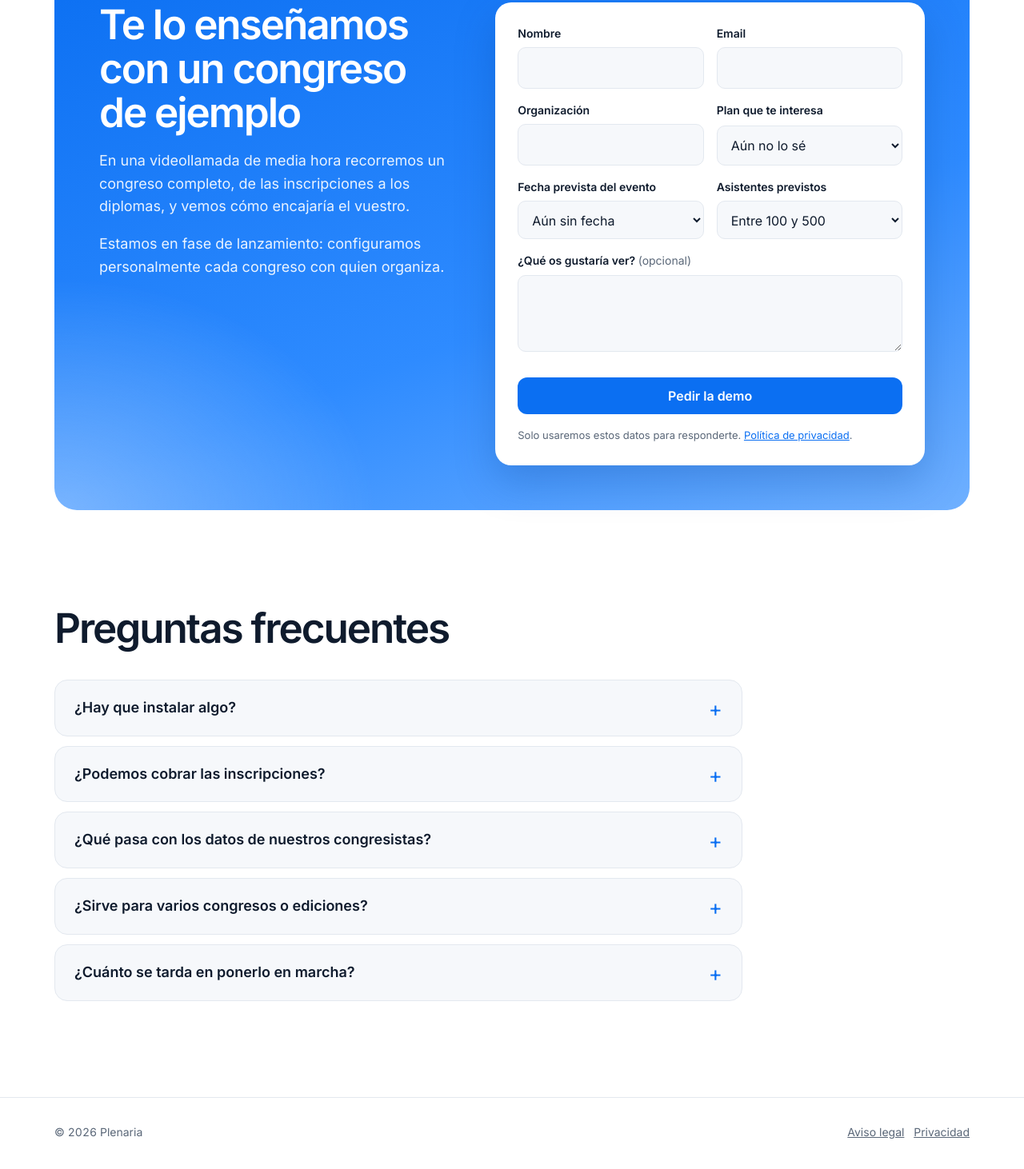
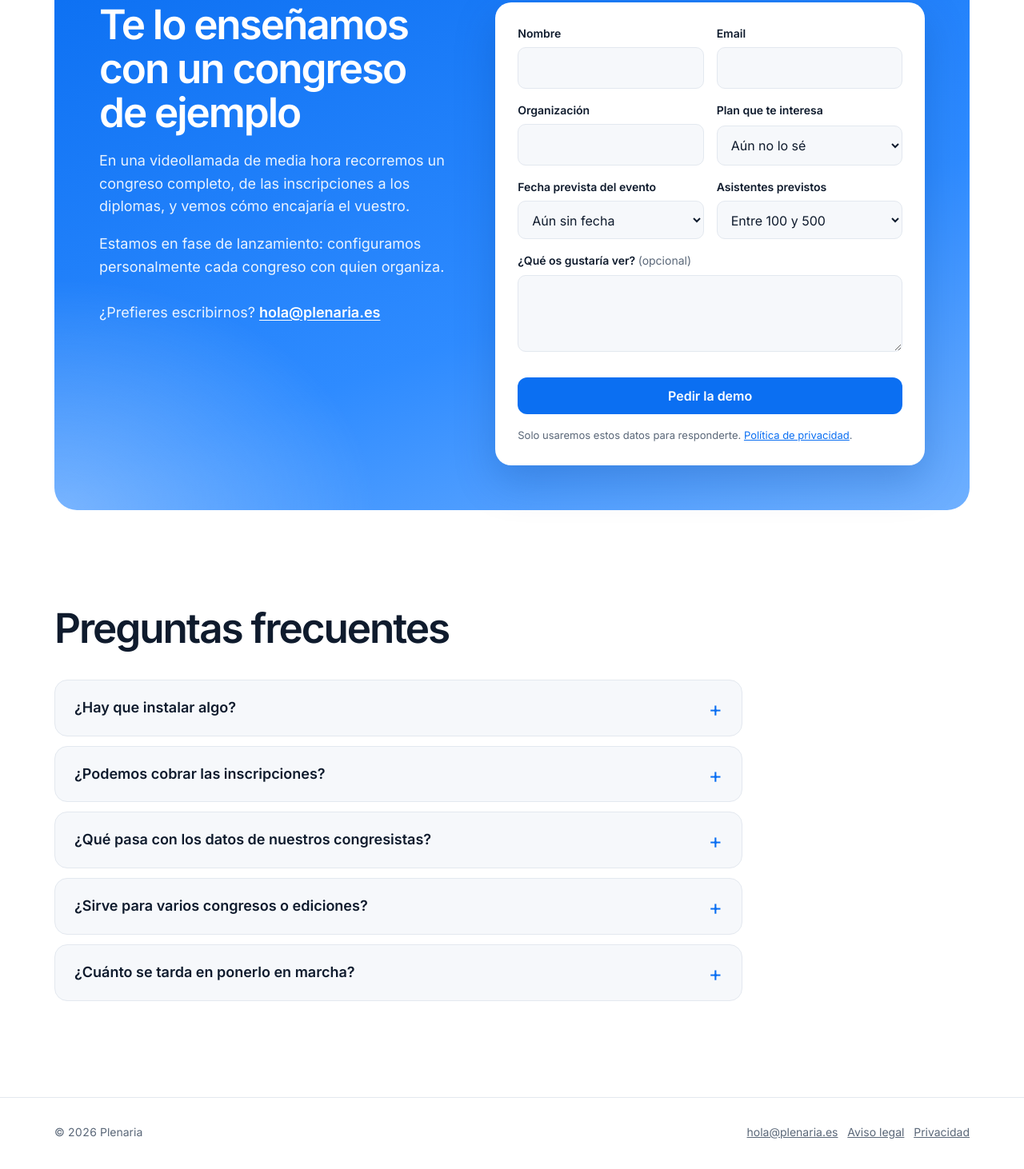
Before and after one commit to jmoralcervantes-blip/plenaria-web, a plain HTML site: page index.html in a window 1280 px wide. Shown: the part 5093-6555 px from the top of the page at 80% size. Drawn offline with Linux system fonts and the light colour scheme.

Commit message:
Email de contacto visible: hola@plenaria.es
En la sección de demo («¿Prefieres escribirnos?»), en el pie de página
y en el mensaje de error del formulario.

Co-Authored-By: Claude Opus 5.5 <noreply@anthropic.com>
Claude-Session: https://claude.ai/code/session_01CjQjMtgiBAsZShUkqKt27p

```diff
--- a/index.html
+++ b/index.html
@@ -193,6 +193,8 @@ section.block .intro{color:var(--ink-2);max-width:60ch;margin:18px 0 0;font-size
   background:radial-gradient(50% 60% at 0% 100%,rgba(255,255,255,.35),rgba(255,255,255,0) 70%),linear-gradient(160deg,#0B6FF2,#2E8BFF 60%,#6FB0FF)}
 .demo-box h2{color:#fff}
 .demo-box .intro{color:rgba(255,255,255,.9)!important}
+.demo-box .mail{margin:28px 0 0;font-size:18px;color:rgba(255,255,255,.9)}
+.demo-box .mail a{color:#fff;font-weight:600;text-decoration:underline;text-underline-offset:3px}
 form.req{background:#fff;color:var(--ink);border-radius:20px;padding:28px;display:grid;gap:16px;box-shadow:0 20px 50px rgba(8,60,140,.25)}
 .row2{display:grid;grid-template-columns:1fr 1fr;gap:16px}
 label{display:grid;gap:6px;font-size:14px;font-weight:600}
@@ -731,6 +733,7 @@ footer a{color:var(--ink-2)}
         <h2>Te lo enseñamos con un congreso de ejemplo</h2>
         <p class="intro">En una videollamada de media hora recorremos un congreso completo, de las inscripciones a los diplomas, y vemos cómo encajaría el vuestro.</p>
         <p class="intro">Estamos en fase de lanzamiento: configuramos personalmente cada congreso con quien organiza.</p>
+        <p class="mail">¿Prefieres escribirnos? <a href="mailto:hola@plenaria.es">hola@plenaria.es</a></p>
       </div>
       <form class="req" id="demo-form" novalidate>
         <input type="hidden" name="subject" value="Solicitud de demo de Plenaria">
@@ -782,7 +785,7 @@ footer a{color:var(--ink-2)}
 <footer>
   <div class="wrap">
     <span>© <span class="num" id="year">2026</span> Plenaria</span>
-    <span><a href="aviso-legal.html">Aviso legal</a> &nbsp; <a href="privacidad.html">Privacidad</a></span>
+    <span><a href="mailto:hola@plenaria.es">hola@plenaria.es</a> &nbsp; <a href="aviso-legal.html">Aviso legal</a> &nbsp; <a href="privacidad.html">Privacidad</a></span>
   </div>
 </footer>
 
@@ -867,7 +870,7 @@ footer a{color:var(--ink-2)}
       if (!res.ok || !out.success) throw new Error(out.message || String(res.status));
       form.innerHTML = '<div class="form-ok" role="status"><h3>Solicitud enviada</h3><p>Te escribiremos en uno o dos días laborables para acordar la demo.</p></div>';
     } catch {
-      err.textContent = "No se ha podido enviar. Vuelve a intentarlo en unos minutos.";
+      err.textContent = "No se ha podido enviar. Vuelve a intentarlo en unos minutos o escríbenos a hola@plenaria.es.";
       button.disabled = false;
       button.textContent = "Pedir la demo";
     }
```
